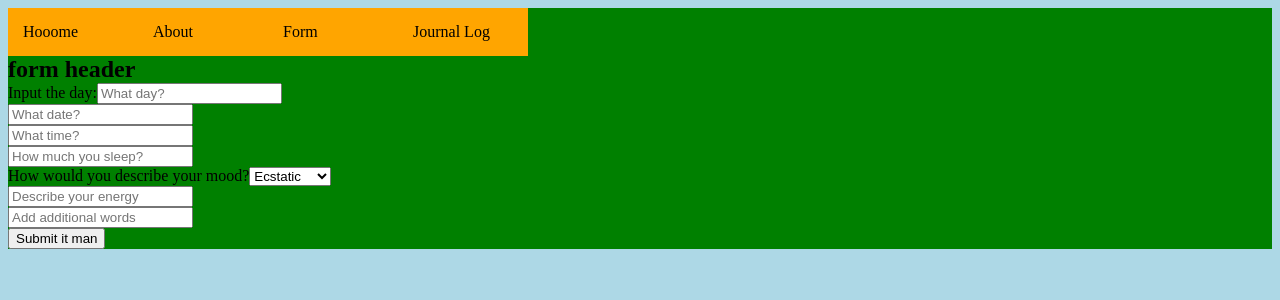
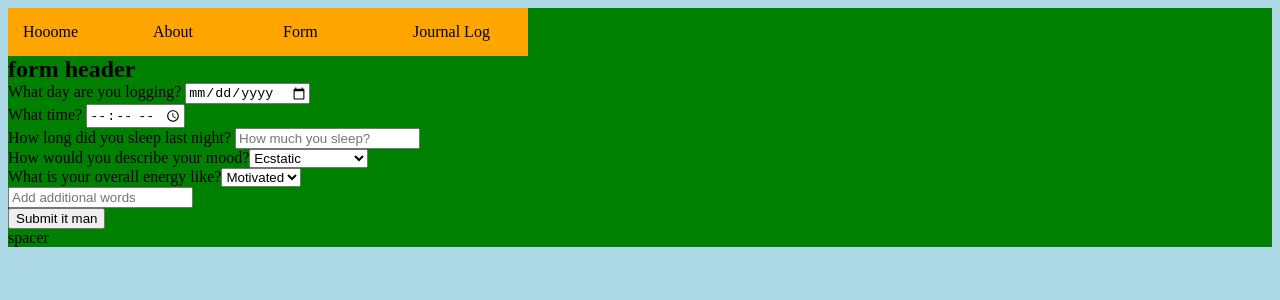
Before and after one commit to gecitgit/phase-2-project, a React (Create React App) app: page /form in a window 1280 px wide. Shown: the top 300 px of the page. Built offline with nearby package versions, Linux system fonts and the light colour scheme.

Commit message:
form now pulls the day out of date input but date input is broken

```diff
--- a/src/components/Form.js
+++ b/src/components/Form.js
@@ -41,28 +41,47 @@ function Form(){
         });
     }
 
+    function setDayOfWeek(e) {
+        const date = new Date(e.target.value);
+        const dayOfWeek = date.getDay();
+        setFormData({
+            ...formData,
+            day: dayOfWeek,
+        });
+        console.log("this is the day of the week: ", dayOfWeek)
+    }
+
     return(
         <div>
             <h2>form header</h2>
             <form onSubmit={handleSubmit}>
-                <div>
+                {/* <div>
                     <label>
                         Input the day:
                         <input type="text" name="day" placeholder="What day?" value={formData.day} onChange={handleChange}/>
                     </label>
+                </div> */}
+                <div>
+                    <label>What day are you logging? </label>
+                    <input type="date" id="date" name="date" value={formData.date} onChange={(e) => {
+                        handleChange(e);
+                        setDayOfWeek(e);
+                    }}>
+
+                    </input>
                 </div>
                 <div>
-                    <input type="text" name="date" placeholder="What date?" value={formData.date} onChange={handleChange}/>
+                    <label>What time? </label>
+                    <input type="time" name="time" value={formData.time} onChange={handleChange}/>
                 </div>
                 <div>
-                    <input type="text" name="time" placeholder="What time?" value={formData.time} onChange={handleChange}/>
-                </div>
-                <div>
+                    <label>How long did you sleep last night? </label>
                     <input type="text" name="sleep" placeholder="How much you sleep?" value={formData.sleep} onChange={handleChange}/>
                 </div>
                 <div>
                     <label>How would you describe your mood?</label>
                     <select id="mood" name="mood" onChange={handleChange}>
+                        <option disabled>Select a mood...</option>
                         <option value="ecstatic">Ecstatic</option>
                         <option value="happy">Happy</option>
                         <option value="neutral">Neutral</option>
@@ -73,12 +92,20 @@ function Form(){
                     </select>
                 </div>
                 <div>
-                    <input type="text" name="energy" placeholder="Describe your energy" value={formData.energy} onChange={handleChange}/>
+                    <label>What is your overall energy like?</label>
+                    <select id="energy" name="energy" onChange={handleChange}>
+                        <option value="motivated">Motivated</option>
+                        <option value="lethargic">lethargic</option>
+                        <option value="restless">Restless</option>
+                        <option value="calm">Calm</option>
+                        <option value="numb">Numb</option>
+                    </select>
                 </div>
                 <div>
                     <input type="text" name="notes" placeholder="Add additional words" value={formData.notes} onChange={handleChange}/>
                 </div>
                 <input type="submit" value="Submit it man" />
+                <p>spacer</p>
             </form>
         </div>
     )
```
